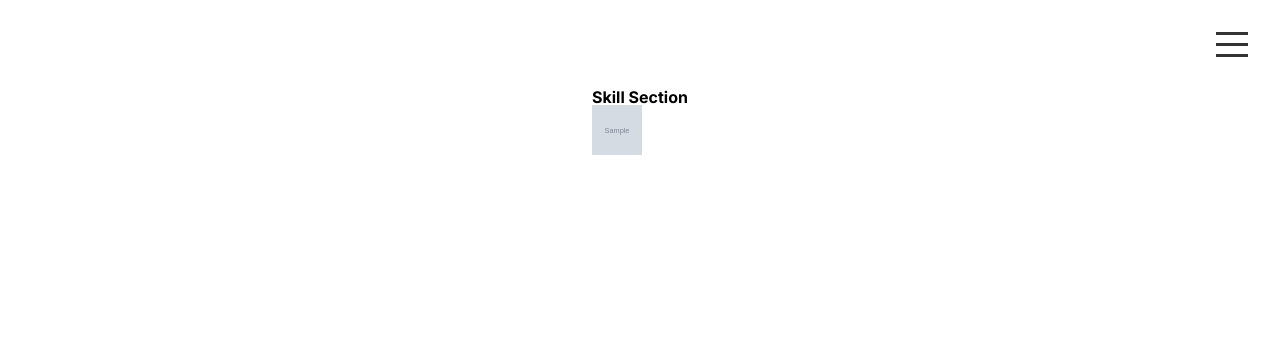
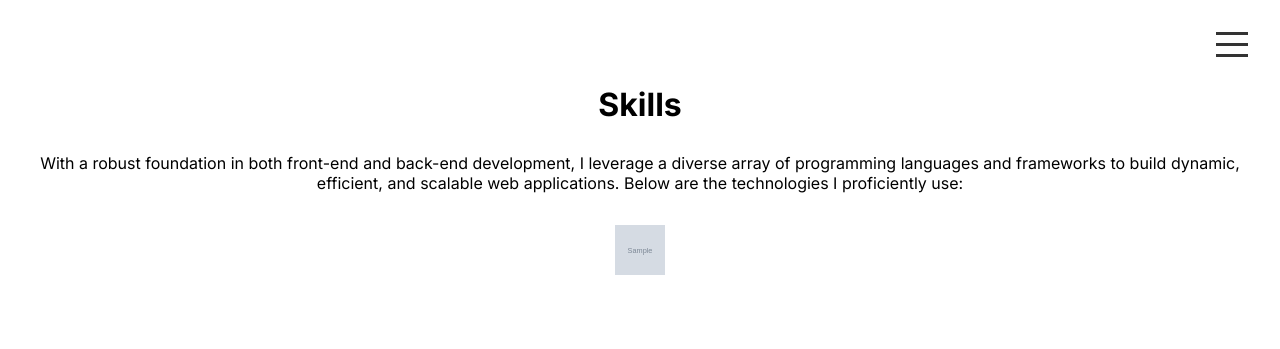
Before and after one commit to jakegodsall/portfolio_site, a Django app: page / in a window 1280 px wide. Shown: the top 349 px of the page. Run offline with Django 5.2, Linux system fonts and the light colour scheme; tables that the repository leaves empty hold one stand-in row (values such as "Sample post"); grey boxes marked "Sample" are stand-in pictures.

Commit message:
added copy to Skills section and more skill svgs

```diff
--- a/portfolio_site/portfolio/static/portfolio/css/styles.css
+++ b/portfolio_site/portfolio/static/portfolio/css/styles.css
@@ -176,4 +176,31 @@ a, a:active, a:visited, a:hover {
 	display: flex;
 	flex-direction: column;
 	align-items: center;
+	padding-inline: 2rem;
 }
+
+/* SKILLS SECTION */
+.skills-section {
+	display: flex;
+	flex-direction: column;
+	align-items: center;
+	text-align: center;
+}
+
+.skills-section_title {
+	font-size: 2rem;
+	margin-bottom: 2rem;
+}
+
+.skills-section_description {
+	margin-bottom: 2rem;
+	line-height: 1.25;
+}
+
+.skills-section_skill-list {
+	display: flex;
+	justify-content: space-between;
+	flex-wrap: wrap;
+	column-gap: 1rem;
+	row-gap: 1.5rem;
+}
--- a/portfolio_site/portfolio/templates/portfolio/partials/skill-section.html
+++ b/portfolio_site/portfolio/templates/portfolio/partials/skill-section.html
@@ -1,9 +1,9 @@
 
 
-<section>
-    <h2>Skill Section</h2>
-
-    <ul>
+<section class="skills-section">
+    <h2 class="skills-section_title">Skills</h2>
+    <p class="skills-section_description">With a robust foundation in both front-end and back-end development, I leverage a diverse array of programming languages and frameworks to build dynamic, efficient, and scalable web applications. Below are the technologies I proficiently use:</p>
+    <ul class="skills-section_skill-list">
         {% for skill in skills %}
         <img width="50" height="50" src="{{ skill.svg_icon.url }}" alt="{{ skill.name }} icon">
         {% endfor %}
```
Also changed, not shown: portfolio_site/data/bootstrap_skill.json (+25 -0 lines), mediafiles/portfolio/svg_icons/js.svg (added), mediafiles/portfolio/svg_icons/mysql.svg (added), mediafiles/portfolio/svg_icons/nextjs.svg (added), mediafiles/portfolio/svg_icons/reactjs.svg (added), mediafiles/portfolio/svg_icons/spring.svg (added).
